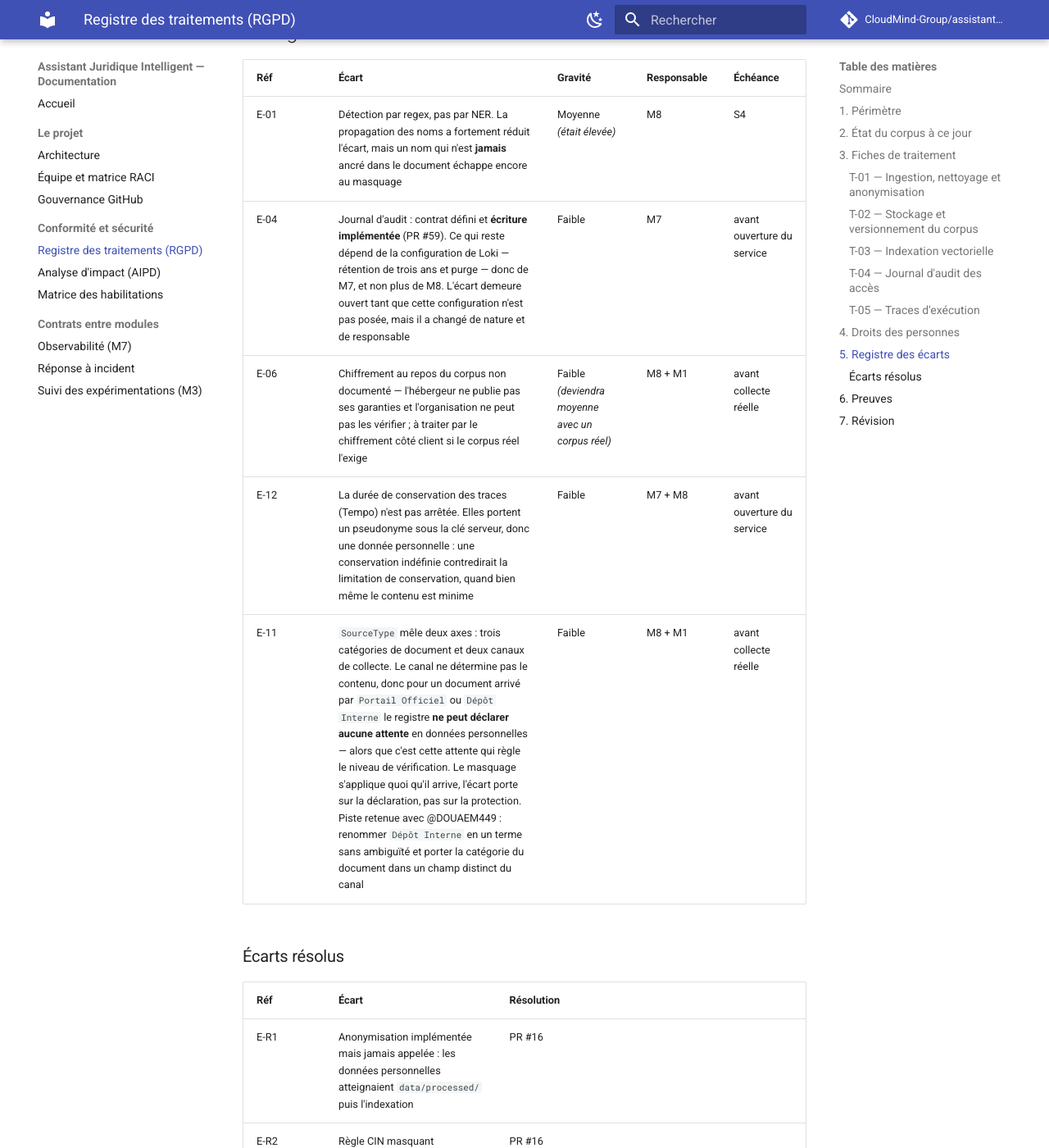
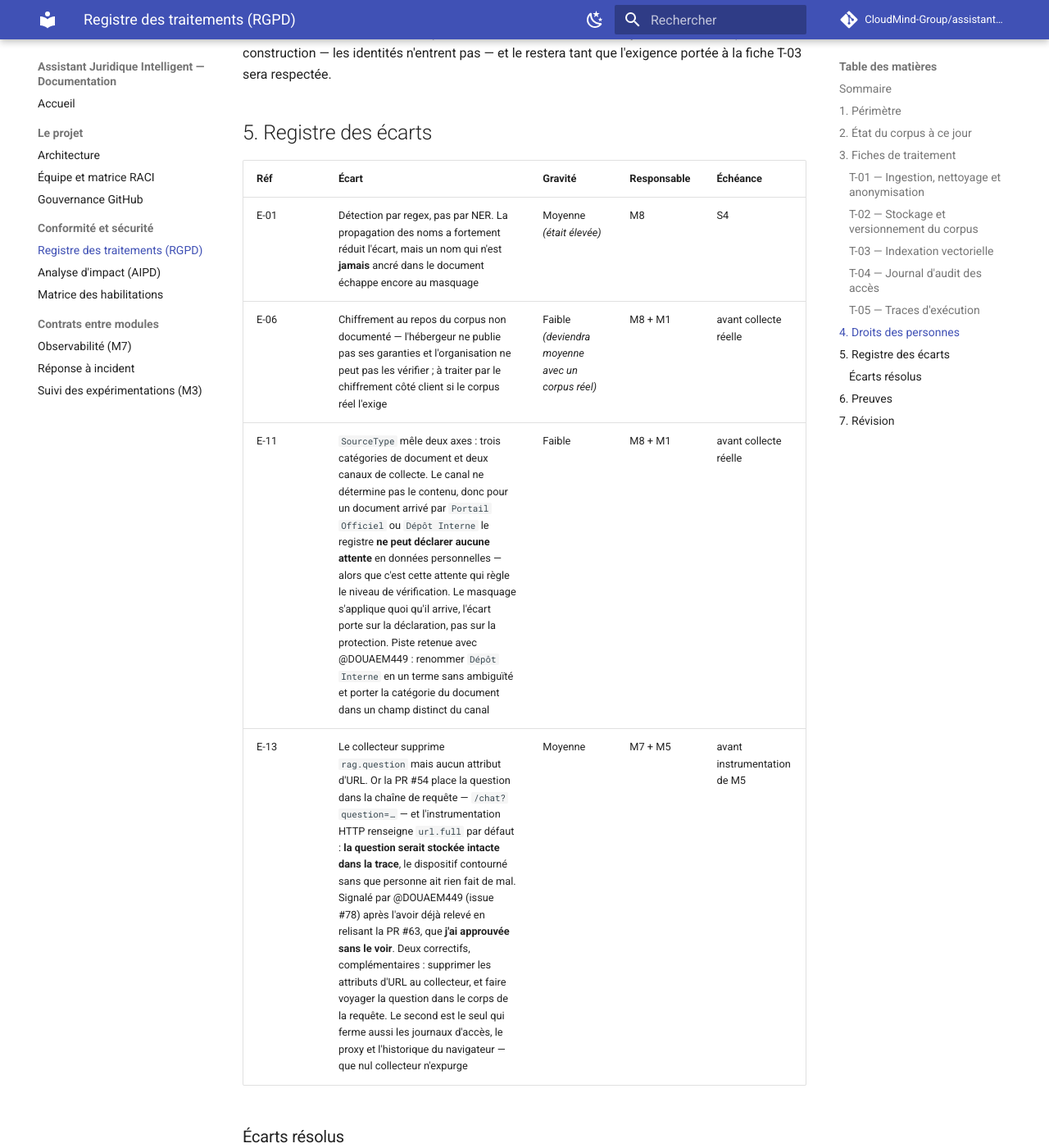
Before and after one commit to CloudMind-Group/assistant-juridique-mlops, an MkDocs documentation site: the page built from docs/RGPD.md, in a window 1280 px wide and 1400 px high, scrolled down 10138 px. Shown: the whole window at 82% size. Built offline with MkDocs 1.6.1 and Material for MkDocs 9.7.7, drawn with Linux system fonts in a browser that asks for light colours; comment, search, counter and statistics services are not loaded; some of the changed text lies outside the part shown.

Commit message:
docs(m8): registre 1.7 — ferme deux ecarts ouverts a tort, en ouvre un reel
En instruisant l'issue #78 de @DOUAEM449, j'ai ouvert les fichiers de
configuration que j'aurais du ouvrir avant d'ecrire la version 1.6. Deux
des ecarts que j'y ai declares ouverts etaient deja clos.

E-R14, ex E-04. J'ecrivais le 10/09 que la retention du journal d'audit
restait a configurer cote Loki. Elle y est depuis le 01/09 :
retention_period 26280h, soit trois ans, retention_enabled true, avec un
compactor. Dix jours avant que je declare le contraire.

E-R15, ex E-12. J'ouvrais le 10/09 un ecart sur la duree de conservation
des traces. block_retention 720h — trente jours — figure dans
tempo-config.yml depuis la PR #63, fusionnee le 09/09, avec son motif
ecrit : une trace technique ne porte pas de preuve de conformite. J'avais
relu et approuve cette PR la veille.

Les deux sont corriges par une note datee qui dit ce que j'avais ecrit et
pourquoi c'etait faux, plutot que par une reecriture silencieuse. Un
ecart ouvert a tort n'est pas anodin dans un registre : il deplace une
charge sur quelqu'un qui a deja fait le travail, et il decredibilise les
lignes voisines qui, elles, sont exactes.

E-13, ouvert et reel. Le collecteur supprime rag.question mais aucun
attribut d'URL, alors que la PR #54 place la question dans la chaine de
requete. L'instrumentation HTTP renseigne url.full par defaut : le jour
ou M5 est instrumente, la question serait stockee intacte dans la trace
et le dispositif contourne sans que personne ait rien fait de mal.

Signale par @DOUAEM449, qui l'avait deja releve en relisant la PR #63 —
que j'ai approuvee sans le voir.

Les deux correctifs qu'elle propose sont complementaires, et je retiens
sa formulation : le premier tient meme si M5 ne bouge pas, le second
tient meme si un attribut d'URL nous echappe. J'ajoute ce qui releve de
mon module : le second est le seul qui ferme aussi les journaux d'acces,
le reverse proxy et l'historique du navigateur, ou aucun collecteur ne
passera jamais.

La fiche T-05 porte desormais une reserve explicite : tant que E-13 est
ouvert, sa ligne « contenu stocke » decrit ce qui est voulu et non ce qui
sera stocke. Sa duree de conservation passe de « a arreter » a trente
jours, puisque c'est ce que la configuration dit.

Registre : quatre ecarts ouverts, quinze resolus.

```diff
--- a/docs/RGPD.md
+++ b/docs/RGPD.md
@@ -341,10 +341,10 @@ n'anonymise rien, l'ensemble des comptes étant énumérable.
 | **Finalité** | Diagnostiquer les erreurs et les lenteurs de la chaîne de réponse |
 | **Base légale** | Intérêt légitime — maintien en condition opérationnelle |
 | **Support** | Tempo, alimenté par le collecteur OpenTelemetry |
-| **Contenu stocké** | Durées, statuts, identifiants de trace, et `enduser.pseudo_id` |
+| **Contenu stocké** | Durées, statuts, identifiants de trace, et `enduser.pseudo_id`. **Réserve** : tant que l'écart E-13 est ouvert, un attribut d'URL peut y ajouter la question de l'utilisateur — cette ligne décrit donc ce qui est voulu, pas ce qui sera stocké le jour où M5 est instrumenté |
 | **Personnes concernées** | Utilisateurs du service |
 | **Responsable opérationnel** | Youssef El Alem (M7) |
-| **Durée de conservation** | À arrêter avec M7 — voir écart E-12 |
+| **Durée de conservation** | **Trente jours** — `block_retention: 720h`. Volontairement plus courte que les trois ans du journal d'audit : une trace technique ne porte pas de preuve de conformité |
 | **Transfert hors Maroc** | Non |
 
 **Le pseudonyme est calculé par l'application, sous la même clé que le journal
@@ -381,10 +381,9 @@ restera tant que l'exigence portée à la fiche T-03 sera respectée.
 | Réf | Écart | Gravité | Responsable | Échéance |
 |---|---|---|---|---|
 | E-01 | Détection par regex, pas par NER. La propagation des noms a fortement réduit l'écart, mais un nom qui n'est **jamais** ancré dans le document échappe encore au masquage | Moyenne *(était élevée)* | M8 | S4 |
-| E-04 | Journal d'audit : contrat défini et **écriture implémentée** (PR #59). Ce qui reste dépend de la configuration de Loki — rétention de trois ans et purge — donc de M7, et non plus de M8. L'écart demeure ouvert tant que cette configuration n'est pas posée, mais il a changé de nature et de responsable | Faible | M7 | avant ouverture du service |
 | E-06 | Chiffrement au repos du corpus non documenté — l'hébergeur ne publie pas ses garanties et l'organisation ne peut pas les vérifier ; à traiter par le chiffrement côté client si le corpus réel l'exige | Faible *(deviendra moyenne avec un corpus réel)* | M8 + M1 | avant collecte réelle |
-| E-12 | La durée de conservation des traces (Tempo) n'est pas arrêtée. Elles portent un pseudonyme sous la clé serveur, donc une donnée personnelle : une conservation indéfinie contredirait la limitation de conservation, quand bien même le contenu est minime | Faible | M7 + M8 | avant ouverture du service |
 | E-11 | `SourceType` mêle deux axes : trois catégories de document et deux canaux de collecte. Le canal ne détermine pas le contenu, donc pour un document arrivé par `Portail Officiel` ou `Dépôt Interne` le registre **ne peut déclarer aucune attente** en données personnelles — alors que c'est cette attente qui règle le niveau de vérification. Le masquage s'applique quoi qu'il arrive, l'écart porte sur la déclaration, pas sur la protection. Piste retenue avec @DOUAEM449 : renommer `Dépôt Interne` en un terme sans ambiguïté et porter la catégorie du document dans un champ distinct du canal | Faible | M8 + M1 | avant collecte réelle |
+| E-13 | Le collecteur supprime `rag.question` mais aucun attribut d'URL. Or la PR #54 place la question dans la chaîne de requête — `/chat?question=…` — et l'instrumentation HTTP renseigne `url.full` par défaut : **la question serait stockée intacte dans la trace**, le dispositif contourné sans que personne ait rien fait de mal. Signalé par @DOUAEM449 (issue #78) après l'avoir déjà relevé en relisant la PR #63, que **j'ai approuvée sans le voir**. Deux correctifs, complémentaires : supprimer les attributs d'URL au collecteur, et faire voyager la question dans le corps de la requête. Le second est le seul qui ferme aussi les journaux d'accès, le proxy et l'historique du navigateur — que nul collecteur n'expurge | Moyenne | M7 + M5 | avant instrumentation de M5 |
 
 ### Écarts résolus
 
@@ -403,6 +402,8 @@ restera tant que l'exigence portée à la fiche T-03 sera respectée.
 | E-R11 | M8 et M2 n'avaient aucune interface dans la matrice RACI, alors que M2 réalise l'opération après laquelle l'effacement cesse d'être une modification de texte | **L'interface existait dans le code, seule la matrice ne la déclarait pas.** Vérifié ligne à ligne le 06/09/2026 : `delete_document(doc_id)` sur les deux implémentations de `VectorStore` ([`vector_store.py:88`](../src/m2_rag/vector_store.py) en mémoire, [`:184`](../src/m2_rag/vector_store.py) pour Qdrant via un `FilterSelector` sur le payload `doc_id`, **sans recréation de la collection**), verrouillé par [`test_vector_store.py:42`](../tests/m2/test_vector_store.py). Et `data/raw` n'apparaît nulle part dans `src/m2_rag/` hors d'une ligne de documentation. L'effacement par `doc_id` est donc **techniquement praticable**, et l'engagement du registre tient. Références signalées par @youssefelalem (PR #28), vérifiées avant fermeture |
 | E-R12 | `Dockerfile` et `docker-compose.yml` ne relevaient d'aucune règle `CODEOWNERS` de l'équipe `security` : image de base, utilisateur d'exécution, montages et secrets d'exécution échappaient à la revue de conformité | PR #45 — les deux fichiers relèvent de `platform` **et** `security` ; la revue est doublée, pas déplacée. La revue de conteneur qui n'avait jamais eu lieu est faite : trois constats, dont le montage `./data` en lecture-écriture sur le corpus brut, laissés à l'arbitrage de M4 |
 | E-R13 | Les rapports poussés sur le remote partagé enregistraient le **chemin brut** du fichier source — or un nom de fichier porte régulièrement le nom d'une partie, raisonnement déjà appliqué au `doc_id` et au `title` (E-R3) mais pas aux rapports | PR #44 pour `ingestion_report.json`, **puis PR #62 pour `expectations_report.json`**. **Correction du 07/09/2026 :** la fiche annonçait initialement que la substitution « à la sérialisation » couvrait tout champ ajouté ensuite. C'était vrai *dans ce rapport*, et je l'ai laissé lire comme une garantie générale. La PR #52 a ouvert la même fuite dans un second rapport six jours plus tard, et @DOUAEM449 l'a trouvée et refermée en relisant la PR #58. **Le correctif portait sur un fichier, pas sur un principe** — et la règle vaut pour toute sortie publiée, pas pour celles qui existaient quand elle a été écrite |
+| E-R14 | Journal d'audit : contrat défini, écriture non implémentée, puis rétention supposée non configurée | **Écart clos, et les deux moitiés l'étaient déjà.** L'écriture est livrée (PR #59). La rétention de trois ans est configurée dans [`loki-config.yml`](../monitoring/loki/loki-config.yml) — `retention_period: 26280h`, `retention_enabled: true` — **depuis la PR #25 du 01/09/2026**. *Correction du 11/09/2026 : j'ai maintenu cet écart ouvert le 10/09 en écrivant que la configuration restait à poser, sans ouvrir le fichier. Elle y était depuis dix jours.* |
+| E-R15 | Durée de conservation des traces non arrêtée | **Écart ouvert à tort le 10/09/2026 et clos le 11/09.** `block_retention: 720h` — trente jours — figure dans [`tempo-config.yml`](../monitoring/tempo/tempo-config.yml) **depuis la PR #63 du 09/09**, avec son motif écrit : une trace technique ne porte pas de preuve de conformité, la conserver trois ans augmenterait la surface sans servir d'obligation. *J'avais relu et approuvé cette PR la veille.* |
 
 ## 6. Preuves
 
```
Also changed, not shown: other parts of docs/RGPD.md (+1 -1 lines).
